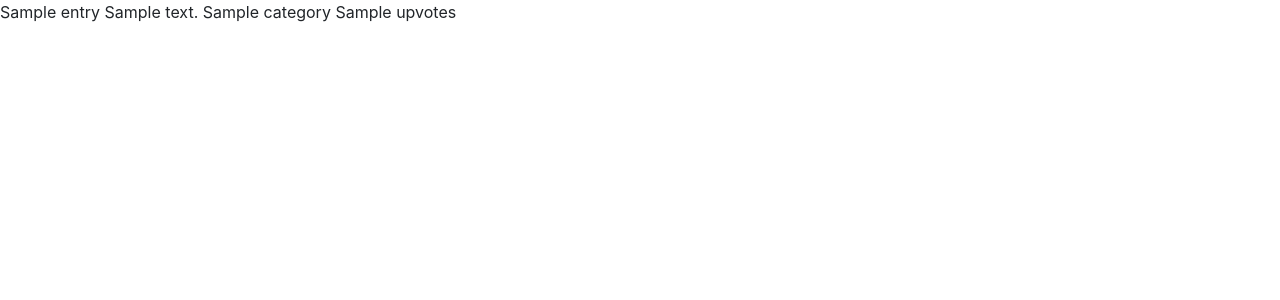
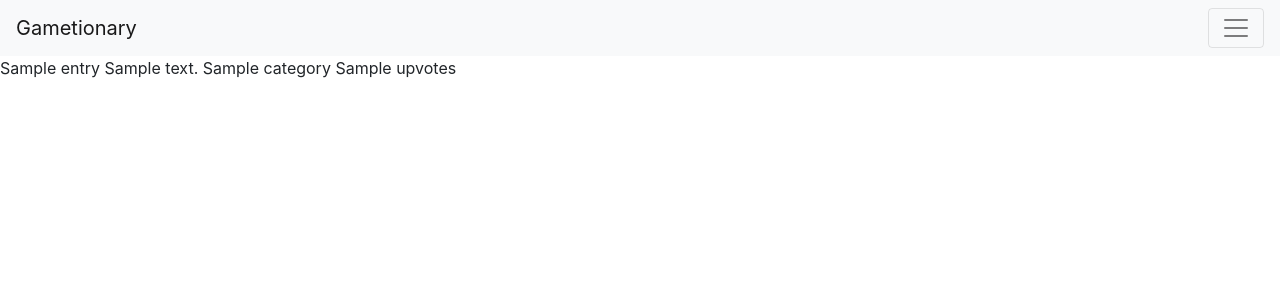
Before and after one commit to DTierneyDev/Gametionary, a Flask app: page / in a window 1280 px wide. Shown: the top 300 px of the page. Run offline with Flask 2, Linux system fonts and the light colour scheme; a database or web service that is not in the repository returns one stand-in record (values such as "Sample title"); some libraries are stand-ins or nearby versions.

Commit message:
Added css stylesheet folders/file, linked to base.html. Also added an initial navbar with toggler

```diff
--- a/app.py
+++ b/app.py
@@ -8,8 +8,8 @@ if path.exists("env.py"):
 
 app = Flask(__name__)
 
-app.config["MONGO_DBNAME"] = 'gametionary'
-app.config["MONGO_URI"] = os.environ.get('MONGO_URI')
+app.config["MONGO_DBNAME"] = "gametionary"
+app.config["MONGO_URI"] = os.environ.get("MONGO_URI")
 
 mongo = PyMongo(app)
 
--- a/templates/base.html
+++ b/templates/base.html
@@ -1,15 +1,39 @@
 <!DOCTYPE html>
 <html lang="en">
+
 <head>
 	<meta charset="UTF-8">
 	<meta name="viewport" content="width=device-width, initial-scale=1.0">
 	<meta http-equiv="X-UA-Compatible" content="ie=edge">
 	<link rel="stylesheet" href="https://cdnjs.cloudflare.com/ajax/libs/twitter-bootstrap/4.4.1/css/bootstrap.min.css">
 	<link rel="stylesheet" href="https://cdnjs.cloudflare.com/ajax/libs/font-awesome/5.11.2/css/all.min.css">
-<link rel="stylesheet" href="style.css">
-<title>Title</title>
+	<link rel="stylesheet" href="{{url_for('static', filename='css/style.css')}}">
+	<title>Gametionary</title>
 </head>
+
 <body>
+
+	<nav class="navbar navbar-light bg-light">
+		<a class="navbar-brand" href="#">Gametionary</a>
+		<button class="navbar-toggler" type="button" data-toggle="collapse" data-target="#navbarToggler" aria-controls="navbarToggler" aria-expanded="false" aria-label="Toggle navigation">
+            <span class="navbar-toggler-icon"></span>
+        </button>
+
+		<div class="collapse navbar-collapse" id="navbarToggler">
+			<ul class="navbar-nav mr-auto mt-2 mt-lg-0">
+				<li class="nav-item active">
+					<a class="nav-link" href="#">Home <span class="sr-only">(current)</span></a>
+				</li>
+				<li class="nav-item">
+					<a class="nav-link" href="#">Link</a>
+				</li>
+			</ul>
+			<form class="form-inline my-2 my-lg-0">
+				<input class="form-control mr-sm-2" type="search" placeholder="Search">
+				<button class="btn btn-outline-success my-2 my-sm-0" type="submit">Search</button>
+			</form>
+		</div>
+	</nav>
 
 	{% block content %}
 	{% endblock %}
@@ -17,4 +41,5 @@
 	<script src="https://cdnjs.cloudflare.com/ajax/libs/jquery/3.4.1/jquery.min.js"></script>
 	<script src="https://cdnjs.cloudflare.com/ajax/libs/twitter-bootstrap/4.4.1/js/bootstrap.min.js"></script>
 </body>
+
 </html>
```
Also changed, not shown: static/css/style.css (added). Lines whose indentation alone changed are shown as unchanged.
